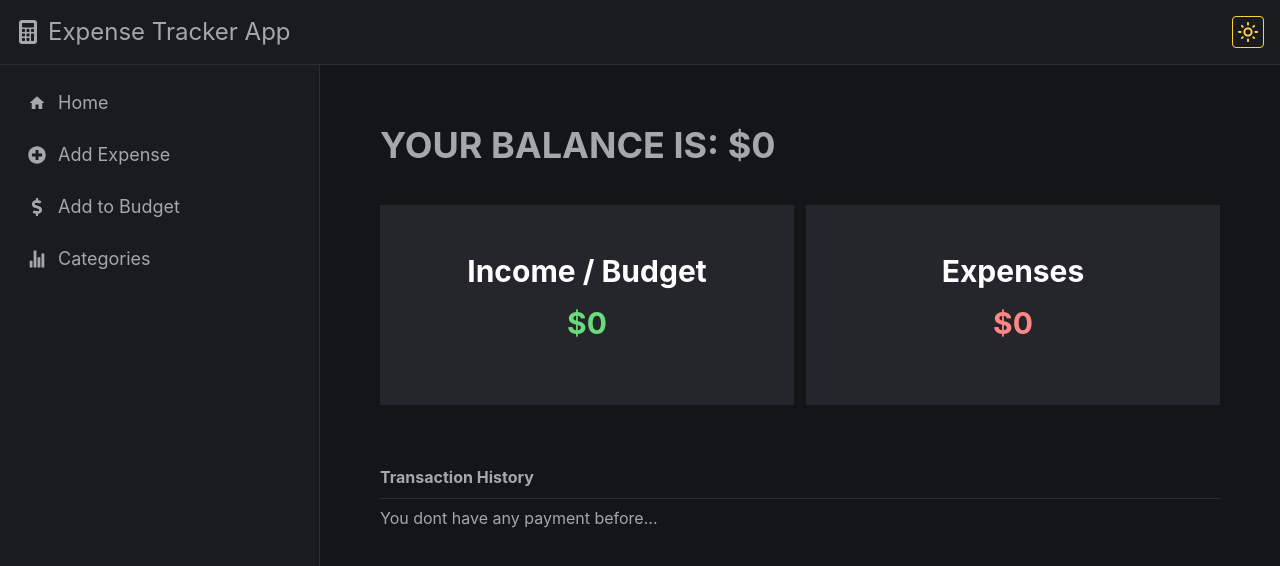
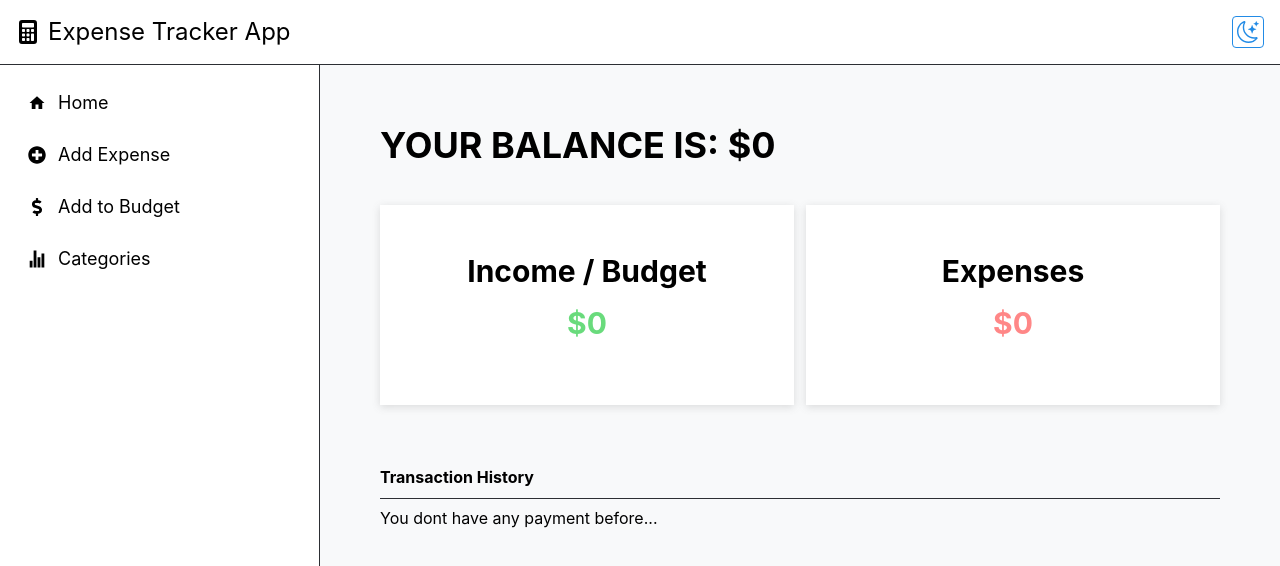
Before and after one commit to mirwais-sanaie/Expense-Tracker, a React (Vite) app: page / in a window 1280 px wide. Both pictures are taken after a click on the element 1248 px from the left and 32 px from the top of the page. Shown: the top 566 px of the page. Built offline with nearby package versions, Linux system fonts and the light colour scheme.

Commit message:
Dark mode feature added.

```diff
--- a/src/features/charts/Categories.jsx
+++ b/src/features/charts/Categories.jsx
@@ -3,6 +3,7 @@ import { useSelector } from "react-redux";
 function Categories() {
   const { budget } = useSelector((state) => state.budget);
   const { expenses } = useSelector((state) => state.expense);
+  const theme = useSelector((state) => state.theme.mode);
 
   const categoryTotals = expenses?.reduce((acc, expense) => {
     const { category, amount } = expense;
@@ -26,7 +27,9 @@ function Categories() {
     <div className="p-15">
       <h1 className="font-bold text-4xl">Spending Categories</h1>
       <div className="grid grid-cols-4 gap-2 pt-12">
-        <div className="h-30 bg-[#25262B] flex flex-col items-center justify-center">
+        <div
+          className={`category-item ${theme} h-30  flex flex-col items-center justify-center`}
+        >
           <h1 className="font-bold text-2xl">Budget</h1>
           <span className="font-semibold text-2xl mt-4">${budget}</span>
         </div>
@@ -34,7 +37,7 @@ function Categories() {
         {result.map((item) => (
           <div
             key={item.category}
-            className="h-30 bg-[#25262B] flex flex-col items-center justify-center"
+            className={`category-item ${theme} h-30  flex flex-col items-center justify-center`}
           >
             <h1 className="font-bold text-2xl">{item.category}</h1>
             <span className="font-semibold text-2xl mt-4">
--- a/src/features/expense/Expense.jsx
+++ b/src/features/expense/Expense.jsx
@@ -1,4 +1,3 @@
-/* eslint-disable no-unused-vars */
 import { useState } from "react";
 import Button from "../../ui/Button";
 import ModalCom from "../../ui/ModalCom";
--- /dev/null
+++ b/src/features/theme/themeSlice.js
@@ -0,0 +1,18 @@
+import { createSlice } from "@reduxjs/toolkit";
+
+const initialState = {
+  mode: "dark",
+};
+
+const themeSlice = createSlice({
+  name: "theme",
+  initialState,
+  reducers: {
+    toggleTheme(state) {
+      state.mode = state.mode === "dark" ? "light" : "dark";
+    },
+  },
+});
+
+export const { toggleTheme } = themeSlice.actions;
+export default themeSlice.reducer;
--- a/src/index.css
+++ b/src/index.css
@@ -1,10 +1,20 @@
 @import "tailwindcss";
 
-.bg-black-total {
-  background-color: #141517;
-  color: #a6a7ab;
+::-webkit-scrollbar {
+  width: 10px;
 }
-.bg-black-head-side {
-  background-color: #1a1b1e;
-  color: #a6a7ab;
+
+/* Track */
+::-webkit-scrollbar-track {
+  background: #25262b;
 }
+
+/* Handle */
+::-webkit-scrollbar-thumb {
+  background: #888;
+}
+
+/* Handle on hover */
+::-webkit-scrollbar-thumb:hover {
+  background: #b8b9bc;
+}
--- a/src/store.js
+++ b/src/store.js
@@ -3,6 +3,7 @@ import userSlice from "./features/user/userSlice";
 import expenseSlice from "./features/expense/expenseSlice";
 import budgetSlice from "./features/budget/budgetSlice";
 import historySlice from "./features/history/historySlice";
+import themeSlice from "./features/theme/themeSlice";
 
 const store = configureStore({
   reducer: {
@@ -10,6 +11,7 @@ const store = configureStore({
     expense: expenseSlice,
     budget: budgetSlice,
     history: historySlice,
+    theme: themeSlice,
   },
 });
 
--- /dev/null
+++ b/src/ui/AppLayOut.css
@@ -0,0 +1,43 @@
+.sidebar.dark {
+  background-color: #1a1b1e;
+  color: #a6a7ab;
+}
+.outlet.dark {
+  background-color: #141517;
+  color: #a6a7ab;
+}
+.outlet.light {
+  background-color: #f8f9fa;
+}
+.header.dark {
+  background-color: #1a1b1e;
+  color: #a6a7ab;
+}
+.showRecords.light {
+  background-color: #fff;
+  color: #000;
+  box-shadow: rgba(99, 99, 99, 0.2) 0px 2px 8px 0px;
+}
+.showRecords.dark {
+  background-color: #25262b;
+}
+.list-item.dark:hover {
+  background-color: #25262b;
+}
+.list-item.light:hover {
+  background-color: #f8f9fa;
+}
+.category-item.dark {
+  background-color: #25262b;
+}
+.category-item.light {
+  background-color: #fff;
+  box-shadow: rgba(99, 99, 99, 0.2) 0px 2px 8px 0px;
+}
+.history-item.dark {
+  background-color: #25262b;
+}
+.history-item.light {
+  background-color: #fff;
+  color: black;
+}
--- a/src/ui/AppLayOut.jsx
+++ b/src/ui/AppLayOut.jsx
@@ -1,17 +1,21 @@
 import { Outlet } from "react-router-dom";
 import Header from "./Header";
 import SideBar from "./SideBar";
+import "./AppLayOut.css";
+import { useSelector } from "react-redux";
 
 function AppLayOut() {
+  const theme = useSelector((state) => state.theme.mode);
+
   return (
-    <div className="flex flex-col h-screen">
+    <div className={`app flex flex-col h-screen`}>
       <Header />
 
       <div className="flex flex-1 ">
-        <div className="w-1/4 bg-black-head-side">
+        <div className={`sidebar w-1/4 ${theme}`}>
           <SideBar />
         </div>
-        <div className="flex-1 bg-black-total">
+        <div className={`outlet flex-1 ${theme}`}>
           <Outlet />
         </div>
       </div>
--- a/src/ui/Header.jsx
+++ b/src/ui/Header.jsx
@@ -1,20 +1,21 @@
 import { BsCalculatorFill } from "react-icons/bs";
-import { MdOutlineLightMode } from "react-icons/md";
-import { BsMoonStars } from "react-icons/bs";
+import ThemeToggler from "./ThemeToggler";
+import { useSelector } from "react-redux";
 
 function Header() {
+  const theme = useSelector((state) => state.theme.mode);
+
   return (
-    <div className="flex justify-between py-4 px-4 bg-black-head-side border-b-[0.1px] border-b-[#2C2E33]">
+    <div
+      className={`header flex justify-between py-4 px-4 ${theme} border-b-[0.1px] border-b-[#2C2E33]`}
+    >
       <h1 className="flex gap-2 items-center text-2xl">
         <span>
           <BsCalculatorFill />
         </span>
         Expense Tracker App
       </h1>
-      <span className="border cursor-pointer rounded w-8 h-8 flex items-center justify-center border-amber-300">
-        <MdOutlineLightMode color="#fcd34d" size={22} />
-        {/* <BsMoonStars color="#fcd34d" size={22} /> */}
-      </span>
+      <ThemeToggler />
     </div>
   );
 }
--- a/src/ui/HistoryItem.jsx
+++ b/src/ui/HistoryItem.jsx
@@ -1,7 +1,10 @@
+import { useSelector } from "react-redux";
+
 function HistoryItem({ history }) {
+  const theme = useSelector((state) => state.theme.mode);
   return (
     <li
-      className={`flex justify-between mt-5 bg-[#25262B] p-3 rounded border-e-4`}
+      className={`history-item ${theme} flex justify-between mt-5 p-3 rounded border-e-4`}
       style={{
         borderRightColor: history.isExpense ? "#FF8787" : "#69DB7C", // Dynamic border color
       }}
--- a/src/ui/HomePage.jsx
+++ b/src/ui/HomePage.jsx
@@ -5,6 +5,7 @@ function HomePage() {
   const { budget } = useSelector((state) => state.budget);
   const { expenseAmount } = useSelector((state) => state.expense);
   const { histories } = useSelector((state) => state.history);
+  const theme = useSelector((state) => state.theme.mode);
   return (
     <div className="p-15">
       <h1 className="font-bold text-4xl">
@@ -12,12 +13,16 @@ function HomePage() {
       </h1>
 
       <div className="flex gap-3  mt-10">
-        <div className="w-1/2 h-50 bg-[#25262B] p-12 flex text-center flex-col gap-y-4">
-          <h2 className="text-white font-bold text-3xl">Income / Budget</h2>
+        <div
+          className={`showRecords ${theme} w-1/2 h-50 p-12 flex text-center flex-col gap-y-4`}
+        >
+          <h2 className="font-bold text-3xl">Income / Budget</h2>
           <span className="text-[#69DB7C] text-3xl font-bold">${budget}</span>
         </div>
-        <div className="w-1/2 h-50 bg-[#25262B] p-12 flex text-center flex-col gap-y-4">
-          <h2 className="text-white font-bold text-3xl">Expenses</h2>
+        <div
+          className={`showRecords ${theme} w-1/2 h-50 p-12 flex text-center flex-col gap-y-4`}
+        >
+          <h2 className="font-bold text-3xl">Expenses</h2>
           <span className="text-[#FF8787] text-3xl font-bold">
             ${expenseAmount}
           </span>
--- a/src/ui/SideBar.jsx
+++ b/src/ui/SideBar.jsx
@@ -3,11 +3,13 @@ import { MdHome } from "react-icons/md";
 import { FaPlusCircle } from "react-icons/fa";
 import { FaDollarSign } from "react-icons/fa";
 import { IoStatsChartSharp } from "react-icons/io5";
+import { useSelector } from "react-redux";
 
 function SideBar() {
+  const theme = useSelector((state) => state.theme.mode);
   return (
     <ul className="flex flex-col px-4 pt-3  h-full border-r-[0.1px] border-r-[#2C2E33]">
-      <li className="hover:bg-[#25262B]  py-3 rounded px-3 text-lg">
+      <li className={`list-item ${theme}  py-3 rounded px-3 text-lg`}>
         <Link to={"/"} className="flex items-center gap-3">
           <span>
             <MdHome />
@@ -15,7 +17,7 @@ function SideBar() {
           Home
         </Link>
       </li>
-      <li className="hover:bg-[#25262B]  py-3 rounded px-3 text-lg">
+      <li className={`list-item ${theme}  py-3 rounded px-3 text-lg`}>
         <Link to={"/expense"} className="flex items-center gap-3">
           <span>
             <FaPlusCircle />
@@ -23,12 +25,12 @@ function SideBar() {
           Add Expense
         </Link>
       </li>
-      <li className="hover:bg-[#25262B]  py-3 rounded px-3 text-lg">
+      <li className={`list-item ${theme}  py-3 rounded px-3 text-lg`}>
         <Link to={"/budget"} className="flex items-center gap-3">
           <FaDollarSign /> Add to Budget
         </Link>
       </li>
-      <li className="hover:bg-[#25262B]  py-3 rounded px-3 text-lg">
+      <li className={`list-item ${theme}  py-3 rounded px-3 text-lg`}>
         <Link to={"/categories"} className="flex items-center gap-3">
           <span>
             <IoStatsChartSharp />
--- /dev/null
+++ b/src/ui/ThemeToggler.jsx
@@ -0,0 +1,29 @@
+import { useDispatch, useSelector } from "react-redux";
+import { toggleTheme } from "../features/theme/themeSlice";
+import { MdOutlineLightMode } from "react-icons/md";
+import { BsMoonStars } from "react-icons/bs";
+
+function ThemeToggler() {
+  const disptach = useDispatch();
+  const theme = useSelector((state) => state.theme.mode);
+  function handleToggle() {
+    disptach(toggleTheme());
+  }
+  return (
+    <span
+      onClick={handleToggle}
+      className={`border cursor-pointer rounded w-8 h-8 flex items-center justify-center `}
+      style={{
+        borderColor: theme === "dark" ? "#fcd34d" : "#228BE6",
+      }}
+    >
+      {theme === "dark" ? (
+        <MdOutlineLightMode color="#fcd34d" size={22} />
+      ) : (
+        <BsMoonStars color="#228BE6" size={22} />
+      )}
+    </span>
+  );
+}
+
+export default ThemeToggler;
```
